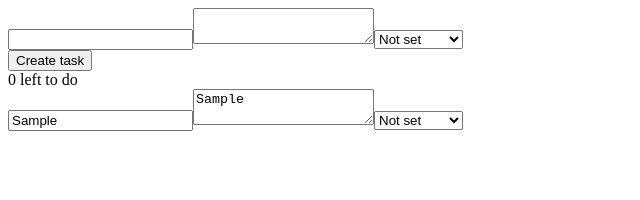
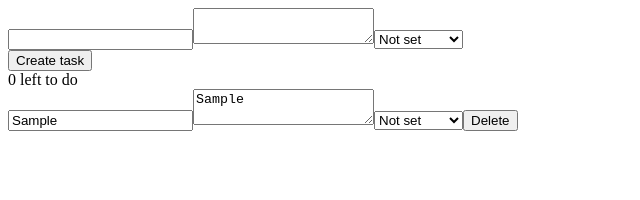
Before and after one commit to andrejanesic/React-Task-Manager, a React (Create React App) app: page / in a window 1280 px wide. Both pictures are taken after typing "Sample", "Sample" into the empty fields and a click on the button "Create task". Shown: the top 200 px of the page, without its empty margins (0-640 px from the left). Built offline with nearby package versions, Linux system fonts and the light colour scheme.

Commit message:
added remove tasks

```diff
--- a/src/App.js
+++ b/src/App.js
@@ -53,6 +53,11 @@ function App() {
     setTasks(newTasks);
   }
 
+  function taskRemove(id) {
+    const newTasks = [...tasks].filter(t => t.id !== id);
+    setTasks(newTasks);
+  }
+
   return (
     <div className="App">
       <div>
@@ -61,7 +66,8 @@ function App() {
       </div>
       <TaskList
         tasks={tasks}
-        taskUpdate={taskUpdate} />
+        taskUpdate={taskUpdate}
+        taskRemove={taskRemove} />
     </div>
   );
 }
--- a/src/Task.js
+++ b/src/Task.js
@@ -1,6 +1,6 @@
 import { useRef } from 'react';
 
-function Task({ task, taskUpdate }) {
+function Task({ task, taskUpdate, taskRemove }) {
   const nameRef = useRef();
   const descRef = useRef();
   const statusRef = useRef();
@@ -14,6 +14,10 @@ function Task({ task, taskUpdate }) {
     });
   }
 
+  function remove(e) {
+    taskRemove(task.id);
+  }
+
   return (
     <div className="Task">
       <input type="text" ref={nameRef} value={task.name} onChange={update} />
@@ -23,6 +27,7 @@ function Task({ task, taskUpdate }) {
           return <option key={index} value={index}>{val}</option>
         })};
       </select>
+      {taskRemove ? <button onClick={remove}>Delete</button> : null}
     </div>
   );
 }
--- a/src/TaskList.js
+++ b/src/TaskList.js
@@ -1,13 +1,14 @@
 import Task from './Task';
 
-function TaskList({ tasks, taskUpdate }) {
+function TaskList({ tasks, taskUpdate, taskRemove }) {
   return (
     <div className="TaskList">
       {tasks.map(task => {
         return <Task
           key={task.id}
           task={task}
-          taskUpdate={taskUpdate} />
+          taskUpdate={taskUpdate}
+          taskRemove={taskRemove} />
       })}
     </div>
   );
```
